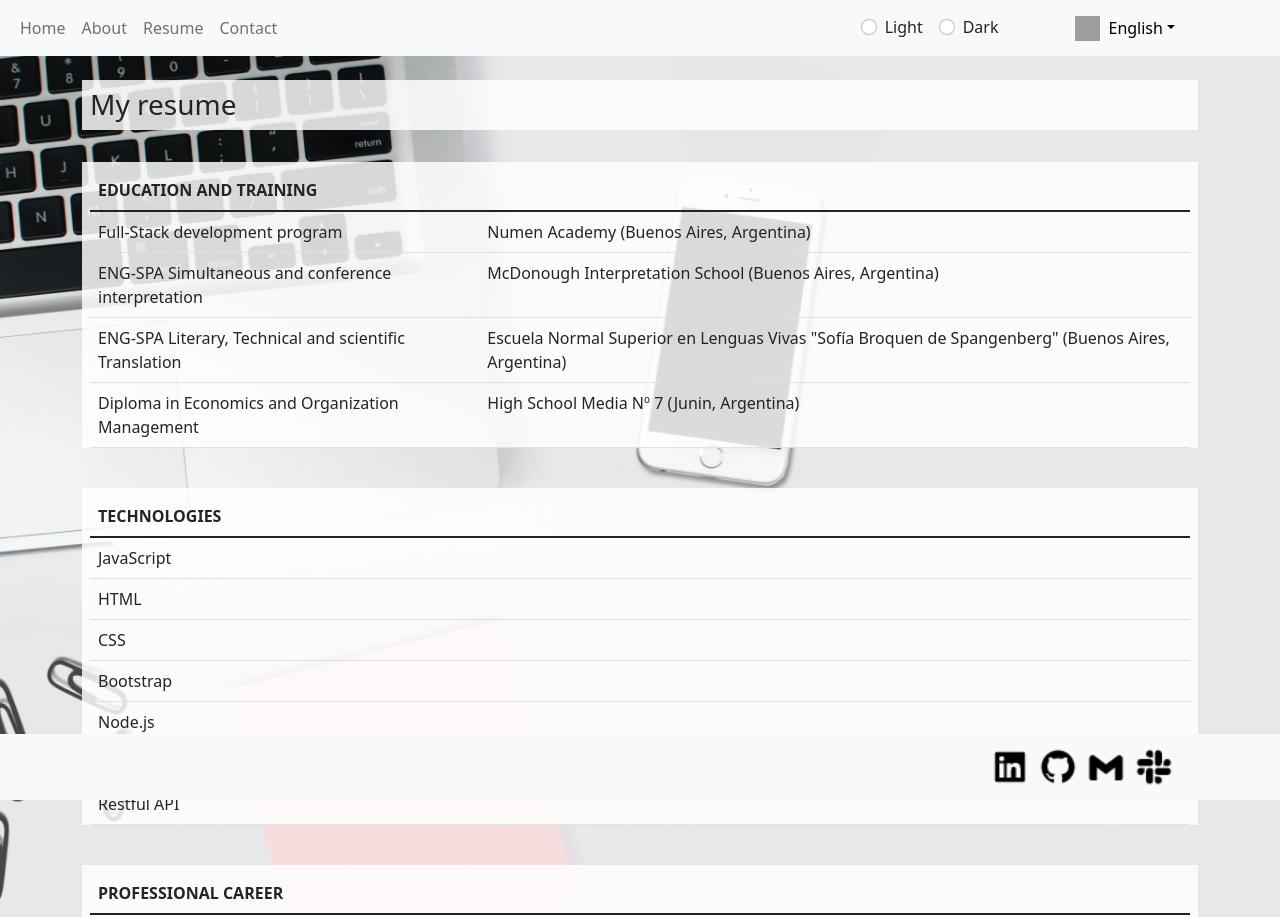
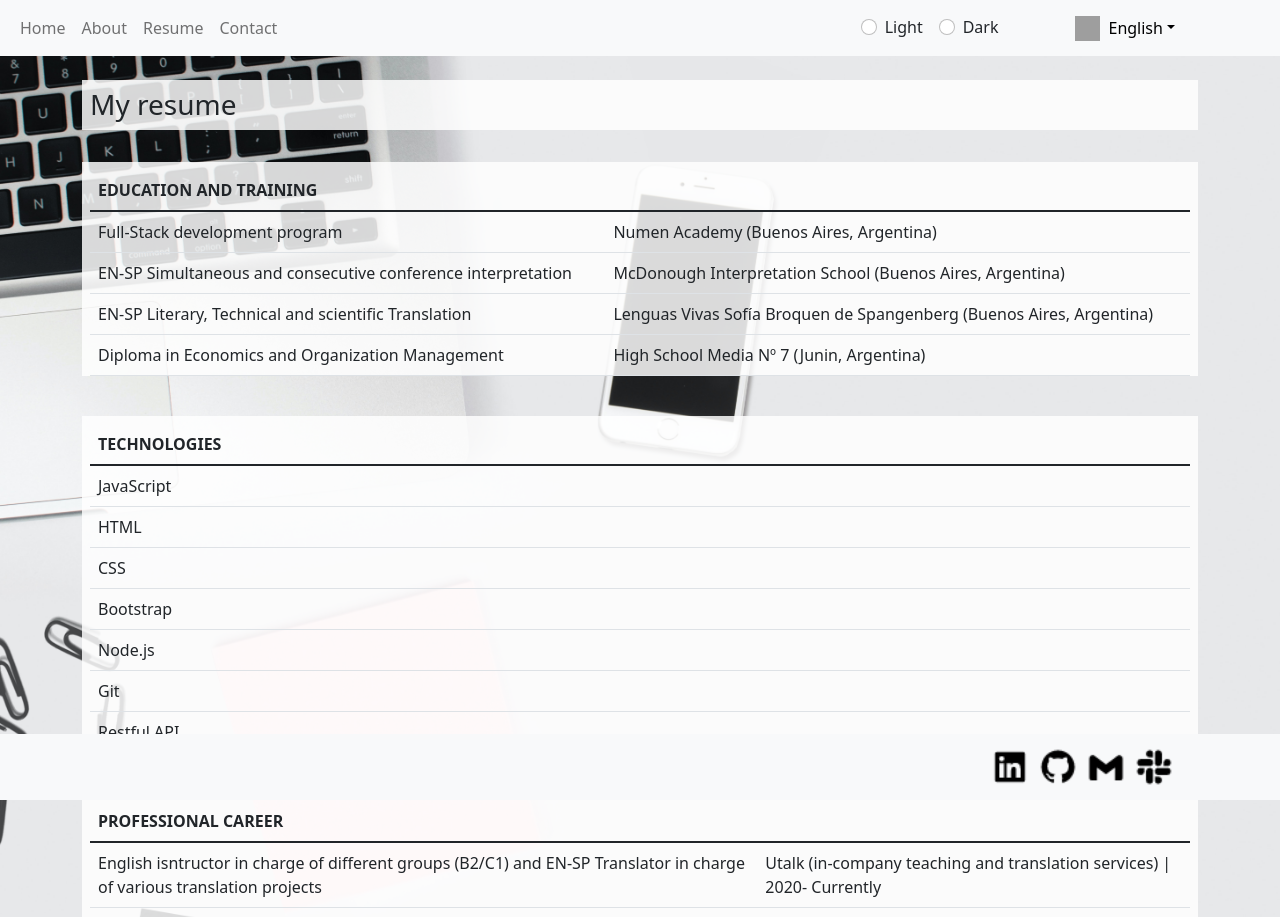
Before and after one commit to constanzaludu/my-resume, a React (Create React App) app: page /resume in a window 1280 px wide. Shown: the top 917 px of the page. Built offline with nearby package versions, Linux system fonts and the light colour scheme; grey boxes are pictures that could not be loaded.

Commit message:
Traduccion de la seccion Curriculum en los 3 idiomas

```diff
--- a/src/Components/Main/Resume/Resume.jsx
+++ b/src/Components/Main/Resume/Resume.jsx
@@ -1,41 +1,41 @@
 import React from "react";
 import "./Resume.css";
 import { Container, Table } from "react-bootstrap";
+import { useTranslation } from "react-i18next";
+
 
 const Resume = () => {
+
+  const [t, i18n] = useTranslation("global");
+
   return (
     <>
       <Container className="mi-contenedor">
-          <h3 className="container-title">My resume</h3>
+          <h3 className="container-title">{t("resume.title")}</h3>
           <br />
           <div className="container-edu">
             <Table responsive="sm">
               <thead>
                 <tr>
-                  <th>EDUCATION AND TRAINING</th>
+                  <th>{t("resume.title-edu")}</th>
                 </tr>
               </thead>
               <tbody>
                 <tr>
-                  <td>Full-Stack development program</td>
-                  <td>Numen Academy (Buenos Aires, Argentina)</td>
+                  <td>{t("resume.edu1-1")}</td>
+                  <td>{t("resume.edu1-2")}</td>
                 </tr>
                 <tr>
-                  <td>ENG-SPA Simultaneous and conference interpretation</td>
-                  <td>
-                    McDonough Interpretation School (Buenos Aires, Argentina)
-                  </td>
+                  <td>{t("resume.edu2-1")}</td>
+                  <td>{t("resume.edu2-2")}</td>
                 </tr>
                 <tr>
-                  <td>ENG-SPA Literary, Technical and scientific Translation</td>
-                  <td>
-                    Escuela Normal Superior en Lenguas Vivas "Sofía Broquen de
-                    Spangenberg" (Buenos Aires, Argentina)
-                  </td>
+                  <td>{t("resume.edu3-1")}</td>
+                  <td>{t("resume.edu3-2")}</td>
                 </tr>
                 <tr>
-                  <td>Diploma in Economics and Organization Management</td>
-                  <td>High School Media Nº 7 (Junin, Argentina)</td>
+                  <td>{t("resume.edu4-1")}</td>
+                  <td>{t("resume.edu4-2")}</td>
                 </tr>
               </tbody>
             </Table>
@@ -45,7 +45,7 @@ const Resume = () => {
             <Table responsive="sm">
               <thead>
                 <tr>
-                  <th>TECHNOLOGIES</th>
+                  <th>{t("resume.title-tech")}</th>
                 </tr>
               </thead>
               <tbody>
@@ -78,26 +78,21 @@ const Resume = () => {
             <Table responsive="sm">
               <thead>
                 <tr>
-                  <th>PROFESSIONAL CAREER</th>
+                  <th>{t("resume.title-career")}</th>
                 </tr>
               </thead>
               <tbody>
                 <tr>
-                  <td>
-                    <strong>English isntructor</strong> in charge of different
-                    groups (B2/C1) and <strong>EN-SP Translator</strong> in charge
-                    of various translation projects
-                  </td>
-                  <td>Utalk (in-company teaching and translation services) | 2020- Currently</td>
+                  <td>{t("resume.career1-1")}</td>
+                  <td>{t("resume.career1-2")}</td>
                 </tr>
                 <tr>
-                  <td><strong>Consecutive interpretation</strong> during his four-day official visit to Argentina and his closing speechs</td>
-                  <td>EN-ES Interpreting to Barry Rassin (Rotary International President) | 2018</td>
+                  <td>{t("resume.career2-1")}</td>
+                  <td>{t("resume.career2-2")}</td>
                 </tr>
                 <tr>
-                  <td><strong>Translation project</strong> on bibliographic texts as part of the program Knowledge and Educational Practices</td>
-                  <td>FLACSO Argentina (Latin American University of Social Sciences) | 2018
-                  </td>
+                  <td>{t("resume.career3-1")}</td>
+                  <td>{t("resume.career3-2")}</td>
                 </tr>
               </tbody>
             </Table>
--- a/src/Components/translations/de/global.json
+++ b/src/Components/translations/de/global.json
@@ -28,5 +28,32 @@
             "name": "Constanza Luduena",
             "post": "Full-Stack Entwicklerin",
             "button": "Lebenslauf drücken"
+        },
+        "resume": {
+            "title": "Mein Lebenslauf",
+            "title-edu": "AUSBILDUNG",
+            "edu1-1": "Full-Stack Web Entwicklungskurs",
+            "edu1-2": "Numen Academy (Buenos Aires, Argentinien)",
+            "edu2-1": "EN-SP Simultan- und Konsekutivdolmetschen",
+            "edu2-2": "McDonough Interpretation School (Buenos Aires, Argentinien)",
+            "edu3-1": "Technisch-naturwissenschaftlicher und Literarischer Englisch-Spanisch Übersetzerin",
+            "edu3-2": "Lenguas Vivas Sofía Broquen de Spangenberg (Buenos Aires, Argentinien)",
+            "edu4-1": "Abschluss in Wirtschaft und Geschäftsfühung",
+            "edu4-2": "Realschule Nº 7 (Junin, Argentinien)",
+            "title-tech": "TECHNOLOGIEN",
+            "js": "JavaScript",
+            "html": "HTML",
+            "css": "CSS",
+            "bootstrap": "Bootstrap",
+            "nodejs": "Node.js",
+            "git": "Git",
+            "rf-api": "Restful API",
+            "title-career": "BERUFLICHE LAUFBAHN",
+            "career1-1": "Englischlehrerin verantwortlich für einige Kurse (B2/C1) und EN-SP Übersetzerin verantworylich für einige Übersetzungsprojekte",
+            "career1-2": "Utalk (In-company Unterrichte und Übersetzungsdienste) | 2020 - Zurzeit",
+            "career2-1": "Konsekutivdolmetchen während des Besuchs in Argentinien und der Schlussrede",
+            "career2-2": "Dolmetschdienst von Barry Rassin (Rotary International President) | 2018",
+            "career3-1": "Übersetzungsprojekt bibliographischer Texte im Rahmen des Programms Wissen und Bildungspraktiken",
+            "career3-2": "FLACSO Argentinien (Lateinamerikanische Fakultät für Sozialwissenschaften) | 2018"
         }
 }
--- a/src/Components/translations/en/global.json
+++ b/src/Components/translations/en/global.json
@@ -28,6 +28,33 @@
             "name": "Constanza Luduena",
             "post": "Full-Stack Developer",
             "button": "Print resume"
+        },
+        "resume": {
+            "title": "My resume",
+            "title-edu": "EDUCATION AND TRAINING",
+            "edu1-1": "Full-Stack development program",
+            "edu1-2": "Numen Academy (Buenos Aires, Argentina)",
+            "edu2-1": "EN-SP Simultaneous and consecutive conference interpretation",
+            "edu2-2": "McDonough Interpretation School (Buenos Aires, Argentina)",
+            "edu3-1": "EN-SP Literary, Technical and scientific Translation",
+            "edu3-2": "Lenguas Vivas Sofía Broquen de Spangenberg (Buenos Aires, Argentina)",
+            "edu4-1": "Diploma in Economics and Organization Management",
+            "edu4-2": "High School Media Nº 7 (Junin, Argentina)",
+            "title-tech": "TECHNOLOGIES",
+            "js": "JavaScript",
+            "html": "HTML",
+            "css": "CSS",
+            "bootstrap": "Bootstrap",
+            "nodejs": "Node.js",
+            "git": "Git",
+            "rf-api": "Restful API",
+            "title-career": "PROFESSIONAL CAREER",
+            "career1-1": "English isntructor in charge of different groups (B2/C1) and EN-SP Translator in charge of various translation projects",
+            "career1-2": "Utalk (in-company teaching and translation services) | 2020- Currently",
+            "career2-1": "Consecutive interpretation during his four-day official visit to Argentina and his closing speechs",
+            "career2-2": "EN-ES Interpreting to Barry Rassin (Rotary International President) | 2018",
+            "career3-1": "Translation project on bibliographic texts as part of the program Knowledge and Educational Practices",
+            "career3-2": "FLACSO Argentina (Latin American University of Social Sciences) | 2018"
         }
 
 }
--- a/src/Components/translations/es/global.json
+++ b/src/Components/translations/es/global.json
@@ -28,5 +28,33 @@
         "name": "Constanza Ludueña",
         "post": "Desarrolladora Full-Stack",
         "button": "Imprimir currículum"
+    },
+    "resume": {
+        "title": "Mi currículum",
+        "title-edu": "FORMACIÓN ACADÉMICA",
+        "edu1-1": "Diplomatura en desarrollo web Full-Stack",
+        "edu1-2": "Numen Academy (Buenos Aires, Argentina)",
+        "edu2-1": "Interpretación simultánea y consecutiva de condeferencias EN-SP",
+        "edu2-2": "McDonough Interpretation School (Buenos Aires, Argentina)",
+        "edu3-1": "Traducción técnico-científica y literaria en inglés",
+        "edu3-2": "Lenguas Vivas Sofía Broquen de Spangenberg (Buenos Aires, Argentina)",
+        "edu4-1": "Bachillerato en economía y gestión de las organizaciones",
+        "edu4-2": "Escuela secundaria Nº 7 (Junín, Argentina)",
+        "title-tech": "TECNOLOGÍAS",
+        "js": "JavaScript",
+        "html": "HTML",
+        "css": "CSS",
+        "bootstrap": "Bootstrap",
+        "nodejs": "Node.js",
+        "git": "Git",
+        "rf-api": "Restful API",
+        "title-career": "CARRERA PROFESIONAL",
+        "career1-1": "Instructora de inglés a cargo de diversos grupos (B2/C1) y traductora EN-SP responsable de diferentes proyectos de traducción",
+        "career1-2": "Utalk (enseñanza in-company y servicios de traducción) | 2020 - Actualmente",
+        "career2-1": "Interpretación consecutiva durante su visita oficial en Argentina y su discurso de clausura",
+        "career2-2": "Interpretación EN-ES a Barry Rassin (Rotary International President) | 2018",
+        "career3-1": "Proyecto de traducción de textos bibliográficos en el marco del programa Conocimiento y Prácticas Educativas",
+        "career3-2": "FLACSO Argentina (Facultad Latinoamericana de Ciencias Sociales) | 2018"
     }
+
 }
```
